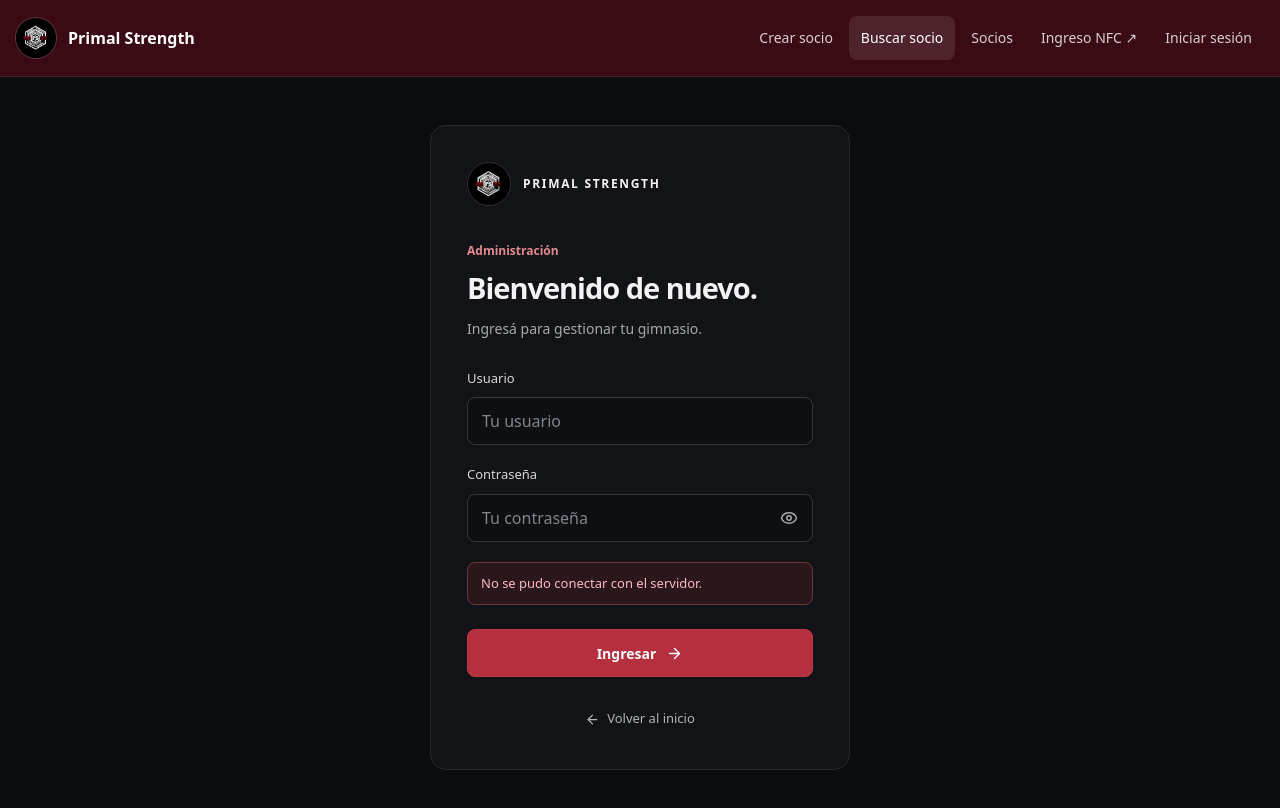
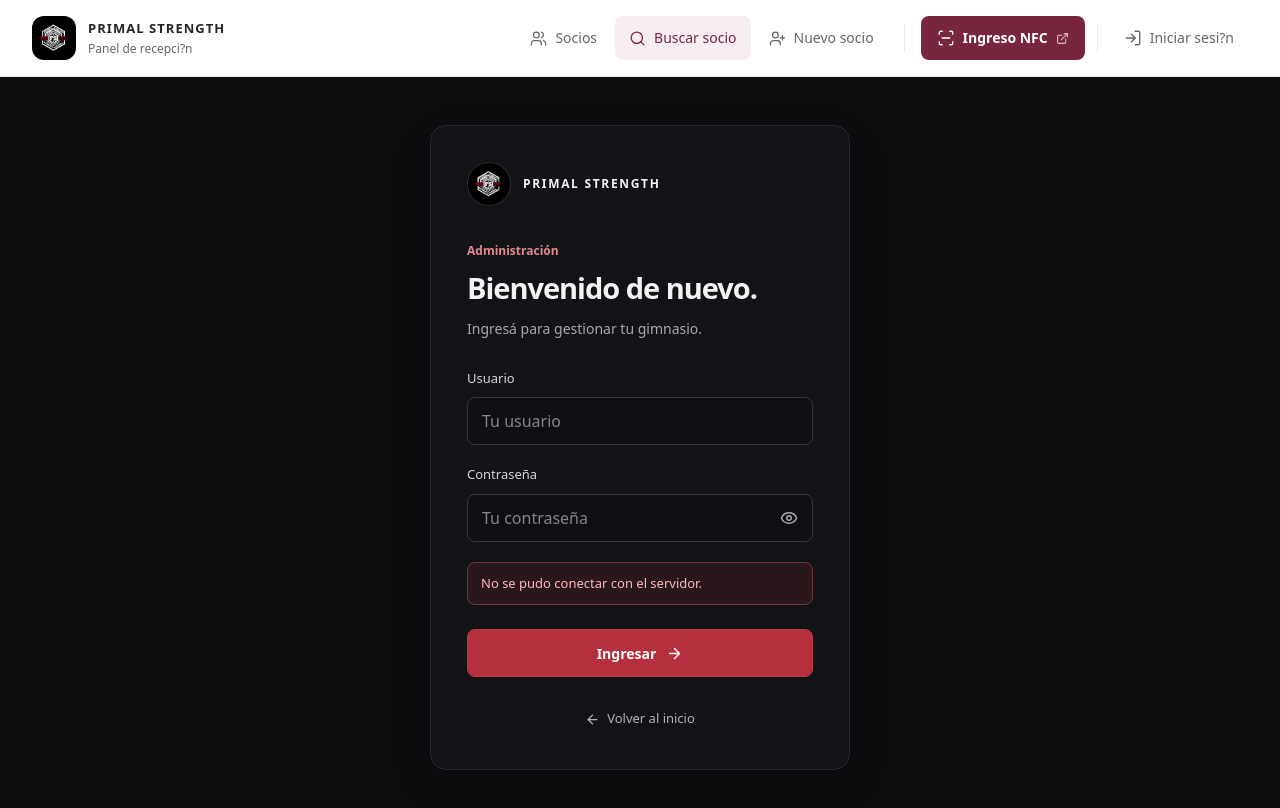
Before and after one commit to maxianguita/Ingreso-gymfrontend, a React (Vite) app: page /admin/find in a window 1280 px wide. Shown: the top 808 px of the page. Built offline with nearby package versions, Linux system fonts and the light colour scheme; no server answers.

Commit message:
Aplicar navegación clara con iconos y acceso destacado a NFC

```diff
--- a/src/Pages/NavBar.jsx
+++ b/src/Pages/NavBar.jsx
@@ -1,98 +1,123 @@
-// components/NavBar.jsx
 import { Link, NavLink, useNavigate } from "react-router-dom";
-import Logo from "../assets/Logo.jpg"
-import { api } from '../lib/api';
-import { useEffect, useRef, useState } from 'react';
-import { LoaderCircle, Menu, X } from 'lucide-react';
+import { useEffect, useRef, useState } from "react";
+import {
+  Users, UserPlus, Search, ScanLine, LogOut, LogIn,
+  Menu, X, LoaderCircle, ExternalLink,
+} from "lucide-react";
+import Logo from "../assets/Logo.jpg";
+import { api } from "../lib/api";
 
-const navItem = ({ isActive }) =>
-  `min-h-11 flex items-center px-3 py-2 rounded-lg text-sm font-medium transition
-   ${isActive
-     ? "bg-white/10 text-white"
-     : "text-white/80 hover:text-white hover:bg-white/10"}`;
+const navigation = [
+  { to: "/clientes", label: "Socios", icon: Users },
+  { to: "/admin/find", label: "Buscar socio", icon: Search },
+  { to: "/admin/create", label: "Nuevo socio", icon: UserPlus },
+];
+
+const navStyle = ({ isActive }) => [
+  "flex min-h-11 items-center gap-2 rounded-lg px-3.5 py-2",
+  "text-sm font-medium whitespace-nowrap transition-colors",
+  isActive ? "bg-[#F8EEF1] text-[#78263D]" : "text-[#666666] hover:bg-[#F7F7F7] hover:text-[#222222]",
+].join(" ");
 
 export default function NavBar() {
   const [open, setOpen] = useState(false);
   const [session, setSession] = useState(undefined);
   const [loggingOut, setLoggingOut] = useState(false);
-  const [logoutError, setLogoutError] = useState('');
+  const [logoutError, setLogoutError] = useState("");
   const logoutBusy = useRef(false);
+  const toggleRef = useRef(null);
   const navigate = useNavigate();
-  const toggleRef = useRef(null);
+
   useEffect(() => {
+    let active = true;
     let changed = false;
-    let active = true;
     const controller = new AbortController();
     const timer = setTimeout(() => controller.abort(), 20000);
-    const update = event => { changed = true; setSession(event.detail); };
-    const expired = () => { changed = true; setSession(null); };
-    window.addEventListener('gym-session-changed', update);
-    window.addEventListener('gym-session-expired', expired);
-    api('/auth/me', { signal: controller.signal })
-      .then(value => { if (active && !changed) setSession(value); })
+    const onSessionChange = event => { changed = true; setSession(event.detail); };
+    const onSessionExpired = () => { changed = true; setSession(null); };
+    window.addEventListener("gym-session-changed", onSessionChange);
+    window.addEventListener("gym-session-expired", onSessionExpired);
+    api("/auth/me", { signal: controller.signal })
+      .then(data => { if (active && !changed) setSession(data); })
       .catch(() => { if (active && !changed) setSession(null); })
       .finally(() => clearTimeout(timer));
     return () => {
       active = false;
       clearTimeout(timer);
       controller.abort();
-      window.removeEventListener('gym-session-changed', update);
-      window.removeEventListener('gym-session-expired', expired);
+      window.removeEventListener("gym-session-changed", onSessionChange);
+      window.removeEventListener("gym-session-expired", onSessionExpired);
     };
   }, []);
+
   useEffect(() => {
     if (!open) return;
-    const onKey = event => {
-      if (event.key === 'Escape') { setOpen(false); toggleRef.current?.focus(); }
+    const onKeyDown = event => {
+      if (event.key === "Escape") { setOpen(false); toggleRef.current?.focus(); }
     };
-    window.addEventListener('keydown', onKey);
-    return () => window.removeEventListener('keydown', onKey);
+    window.addEventListener("keydown", onKeyDown);
+    return () => window.removeEventListener("keydown", onKeyDown);
   }, [open]);
+
   async function logout() {
     if (logoutBusy.current) return;
     logoutBusy.current = true;
     setLoggingOut(true);
-    setLogoutError('');
+    setLogoutError("");
     const controller = new AbortController();
     const timer = setTimeout(() => controller.abort(), 20000);
     try {
-      await api('/auth/logout', { method: 'POST', signal: controller.signal });
+      // api publica el cambio de sesi?n solo cuando el servidor confirma el cierre.
+      await api("/auth/logout", { method: "POST", signal: controller.signal });
       setOpen(false);
-      navigate('/');
-    } catch { setLogoutError('No se pudo confirmar el cierre de sesión. Intentá nuevamente.'); }
+      navigate("/");
+    } catch { setLogoutError("No se pudo confirmar el cierre de sesi?n. Intent? nuevamente."); }
     finally { clearTimeout(timer); logoutBusy.current = false; setLoggingOut(false); }
   }
+
   return (
-    <header className="sticky top-0 z-50 border-b border-white/10 bg-[#3a0b15]">
-      <div className="max-w-7xl mx-auto p-4 flex flex-wrap items-center gap-3 lg:gap-5">
-        <Link to="/" onClick={() => setOpen(false)} className="flex items-center gap-3 min-w-0 font-bold text-white">
-         <img
-            src={Logo}
-            alt="Primal Strength"
-            className="h-10 w-10 rounded-full object-cover shadow-sm ring-1 ring-white/20"
-            loading="eager"
-          />
-          <span>Primal Strength</span>
+    <header className="sticky top-0 z-50 w-full border-b border-[#EAEAEA] bg-white shadow-sm">
+      <div className="mx-auto flex min-h-[76px] max-w-[1440px] flex-wrap items-center gap-4 px-5 lg:px-8">
+        <Link to="/" onClick={() => setOpen(false)} className="flex shrink-0 items-center gap-3">
+          <img src={Logo} alt="Primal Strength" className="h-11 w-11 rounded-xl object-cover" />
+          <div className="flex flex-col">
+            <span className="text-[13px] font-extrabold uppercase tracking-[0.08em] text-[#252525]">Primal Strength</span>
+            <span className="mt-0.5 text-xs font-medium text-[#666666]">Panel de recepci?n</span>
+          </div>
         </Link>
-        <button ref={toggleRef} type="button" aria-controls="main-navigation" aria-expanded={open} aria-label={open ? 'Cerrar menú' : 'Abrir menú'} onClick={() => setOpen(value => !value)} className="ml-auto flex min-h-11 min-w-11 items-center justify-center rounded-lg border border-white/20 text-white lg:hidden">
-          {open ? <X size={22} /> : <Menu size={22} />}
+        <button ref={toggleRef} type="button" aria-controls="main-navigation" aria-expanded={open} aria-label={open ? "Cerrar men?" : "Abrir men?"} onClick={() => setOpen(value => !value)} className="ml-auto flex h-11 w-11 items-center justify-center rounded-lg border border-[#EAEAEA] text-[#333333] lg:hidden">
+          {open ? <X size={21} /> : <Menu size={21} />}
         </button>
-        <nav id="main-navigation" aria-label="Navegación principal" className={`${open ? 'flex' : 'hidden'} w-full flex-col gap-1 border-t border-white/15 pt-3 lg:ml-auto lg:flex lg:w-auto lg:flex-row lg:border-0 lg:pt-0`}>
-          <NavLink to="/admin/create" onClick={() => setOpen(false)} className={navItem}>Crear socio</NavLink>
-          <NavLink to="/admin/find" onClick={() => setOpen(false)} className={navItem}>Buscar socio</NavLink>
-          <NavLink to="/clientes" onClick={() => setOpen(false)} className={navItem}>Socios</NavLink>
-          <a href="/nfc" target="primal-nfc" rel="noopener noreferrer" onClick={() => setOpen(false)} className="min-h-11 flex items-center px-3 py-2 rounded-lg text-sm font-medium text-white/80 hover:text-white hover:bg-white/10" title="Abrir el lector en una pestaña aparte para el monitor de recepción">Ingreso NFC ↗<span className="sr-only"> (abre en otra pestaña)</span></a>
+        <nav id="main-navigation" aria-label="Navegaci?n principal" className={[
+          open ? "flex" : "hidden",
+          "w-full flex-col gap-1 border-t border-[#EEEEEE] pb-4 pt-4",
+          "lg:ml-auto lg:flex lg:w-auto lg:flex-row lg:items-center lg:gap-1 lg:border-none lg:pb-0 lg:pt-0",
+        ].join(" ")}>
+          {navigation.map(item => (
+            <NavLink key={item.to} to={item.to} onClick={() => setOpen(false)} className={navStyle}>
+              <item.icon size={17} strokeWidth={1.8} aria-hidden="true" />{item.label}
+            </NavLink>
+          ))}
+          <div aria-hidden="true" className="my-2 h-px bg-[#EAEAEA] lg:mx-3 lg:my-0 lg:h-7 lg:w-px" />
+          <a href="/nfc" target="primal-nfc" rel="noopener noreferrer" onClick={() => setOpen(false)} title="Abrir lector NFC de recepci?n en otra pesta?a" className="flex min-h-11 items-center justify-center gap-2 rounded-lg bg-[#78263D] px-4 py-2 text-sm font-semibold text-white transition-colors hover:bg-[#622033]">
+            <ScanLine size={18} strokeWidth={1.8} aria-hidden="true" />Ingreso NFC<ExternalLink size={13} className="opacity-70" aria-hidden="true" /><span className="sr-only"> (abre en otra pesta?a)</span>
+          </a>
+          <div aria-hidden="true" className="my-2 h-px bg-[#EAEAEA] lg:mx-2 lg:my-0 lg:h-7 lg:w-px" />
           {loggingOut || session === undefined ? (
-            <button type="button" disabled aria-busy="true" className="min-h-11 flex items-center gap-2 rounded-lg px-3 py-2 text-left text-sm font-medium text-white/70 cursor-wait">
-              <LoaderCircle size={16} className="motion-safe:animate-spin" aria-hidden="true" /><span role="status">{loggingOut ? 'Cerrando…' : 'Comprobando…'}</span>
+            <button type="button" disabled role="status" aria-busy="true" className="flex min-h-11 items-center gap-2 px-3 text-sm text-[#666666] cursor-wait">
+              <LoaderCircle size={17} className="motion-safe:animate-spin" aria-hidden="true" />{loggingOut ? "Cerrando..." : "Comprobando..."}
             </button>
           ) : session ? (
-            <button type="button" onClick={logout} className="min-h-11 rounded-lg px-3 py-2 text-left text-sm font-medium text-white/90 hover:bg-white/10">Cerrar sesión</button>
+            <button type="button" onClick={logout} className="flex min-h-11 items-center gap-2 rounded-lg px-3 text-left text-sm font-medium text-[#666666] transition-colors hover:bg-[#FFF1F1] hover:text-[#A33444]">
+              <LogOut size={18} strokeWidth={1.8} aria-hidden="true" />Salir
+            </button>
           ) : (
-            <NavLink to="/admin/create" onClick={() => setOpen(false)} className={navItem}>Iniciar sesión</NavLink>
+            <NavLink to="/admin/create" onClick={() => setOpen(false)} className={navStyle}>
+              <LogIn size={18} strokeWidth={1.8} aria-hidden="true" />Iniciar sesi?n
+            </NavLink>
           )}
         </nav>
-        {logoutError && <p role="alert" className="w-full text-sm text-red-200">{logoutError}</p>}
+        {logoutError && <p role="alert" className="w-full pb-3 text-sm text-red-600">{logoutError}</p>}
       </div>
     </header>
   );
```
